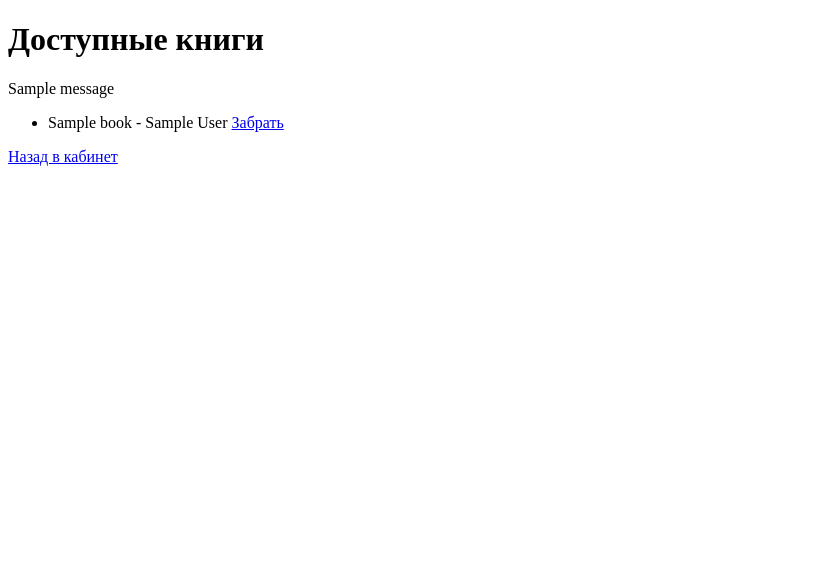
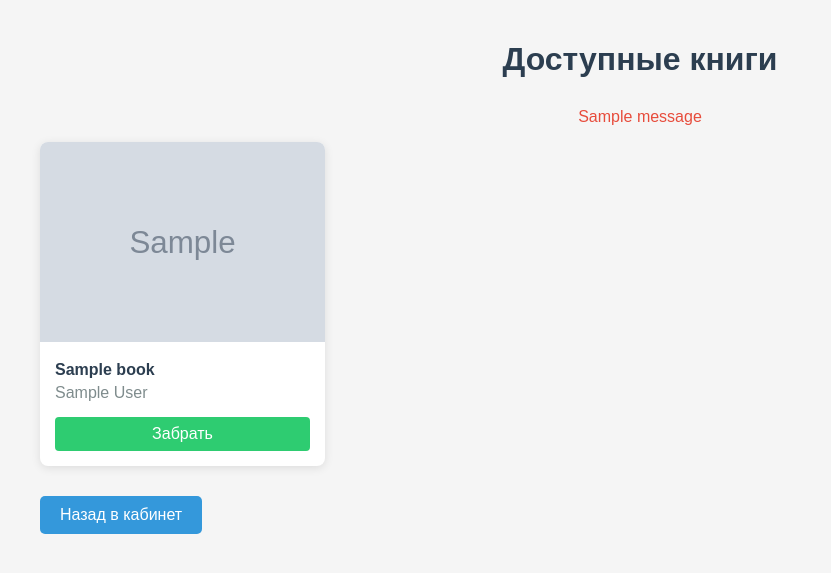
Before and after one commit to JakmanLoss/Bookcrossing, a Flask app: page /books in a window 1280 px wide. Shown: the top 573 px of the page, without its empty margins (0-831 px from the left). Run offline with Flask 2, Linux system fonts and the light colour scheme; tables that the repository leaves empty hold one stand-in row (values such as "Sample post"); grey boxes marked "Sample" are stand-in pictures; one stand-in notice (Sample message) is shown.

Commit message:
Books front

```diff
--- a/templates/books.html
+++ b/templates/books.html
@@ -2,21 +2,101 @@
 <html>
 <head>
     <title>Доступные книги</title>
+    <style>
+        body {
+            font-family: Arial, sans-serif;
+            max-width: 1200px;
+            margin: 0 auto;
+            padding: 20px;
+            background-color: #f5f5f5;
+        }
+        h1 {
+            color: #2c3e50;
+            text-align: center;
+            margin-bottom: 30px;
+        }
+        .books-container {
+            display: grid;
+            grid-template-columns: repeat(auto-fill, minmax(250px, 1fr));
+            gap: 20px;
+        }
+        .book-card {
+            background: white;
+            border-radius: 8px;
+            overflow: hidden;
+            box-shadow: 0 2px 10px rgba(0,0,0,0.1);
+            transition: transform 0.3s;
+        }
+        .book-card:hover {
+            transform: translateY(-5px);
+        }
+        .book-cover {
+            width: 100%;
+            height: 200px;
+            object-fit: cover;
+        }
+        .book-info {
+            padding: 15px;
+        }
+        .book-title {
+            font-weight: bold;
+            margin-bottom: 5px;
+            color: #2c3e50;
+        }
+        .book-author {
+            color: #7f8c8d;
+            margin-bottom: 15px;
+        }
+        .take-btn {
+            display: block;
+            text-align: center;
+            padding: 8px;
+            background-color: #2ecc71;
+            color: white;
+            text-decoration: none;
+            border-radius: 4px;
+            transition: background-color 0.3s;
+        }
+        .take-btn:hover {
+            background-color: #27ae60;
+        }
+        .back-link {
+            display: inline-block;
+            margin-top: 30px;
+            padding: 10px 20px;
+            background-color: #3498db;
+            color: white;
+            text-decoration: none;
+            border-radius: 5px;
+        }
+        .back-link:hover {
+            background-color: #2980b9;
+        }
+    </style>
 </head>
 <body>
     <h1>Доступные книги</h1>
     {% with messages = get_flashed_messages() %}
         {% if messages %}
             {% for message in messages %}
-                <p>{{ message }}</p>
+                <p style="color: #e74c3c; text-align: center;">{{ message }}</p>
             {% endfor %}
         {% endif %}
     {% endwith %}
-    <ul>
-    {% for book in books %}
-        <li>{{ book.title }} - {{ book.author }} <a href="{{ url_for('take_book', book_id=book.id) }}">Забрать</a></li>
-    {% endfor %}
-    </ul>
-    <a href="{{ url_for('dashboard') }}">Назад в кабинет</a>
+
+    <div class="books-container">
+        {% for book in books %}
+        <div class="book-card">
+            <img src="{{ url_for('static', filename='covers/' + book.cover) if book.cover else url_for('static', filename='images/default_cover.jpg') }}" alt="Обложка книги" class="book-cover">
+            <div class="book-info">
+                <div class="book-title">{{ book.title }}</div>
+                <div class="book-author">{{ book.author }}</div>
+                <a href="{{ url_for('take_book', book_id=book.id) }}" class="take-btn">Забрать</a>
+            </div>
+        </div>
+        {% endfor %}
+    </div>
+
+    <a href="{{ url_for('dashboard') }}" class="back-link">Назад в кабинет</a>
 </body>
 </html>
```
